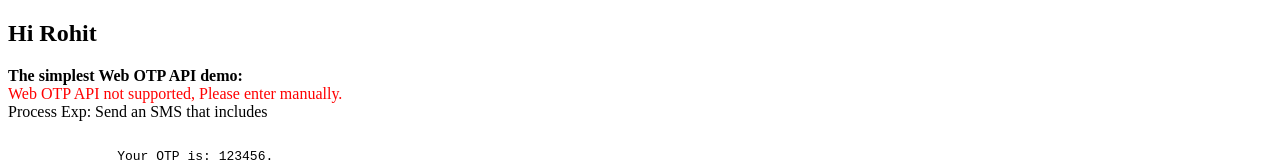
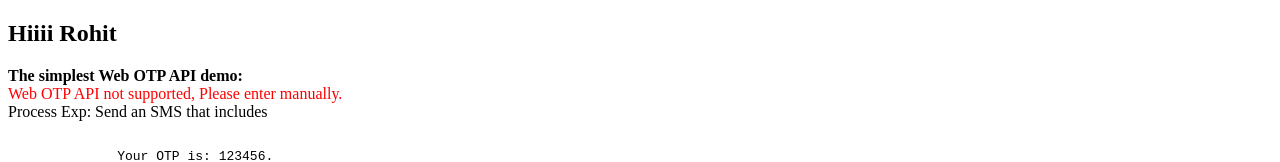
Before and after one commit to rohitgaikwad6830/rohitgaikwad6830.github.io, an Angular app: page / in a window 1280 px wide. Shown: the top 162 px of the page. Built offline with nearby package versions, Linux system fonts and the light colour scheme.

Commit message:
Changes in code to read otp

```diff
--- a/src/app/app.component.html
+++ b/src/app/app.component.html
@@ -1,4 +1,4 @@
-<h2>Hi Rohit</h2>
+<h2>Hiiii Rohit</h2>
 <div class="container">
   <div class="borderSection checkInternet">
       <div>
```
Also changed, not shown: 1 other file (tests, documents, lock files or other folders).
